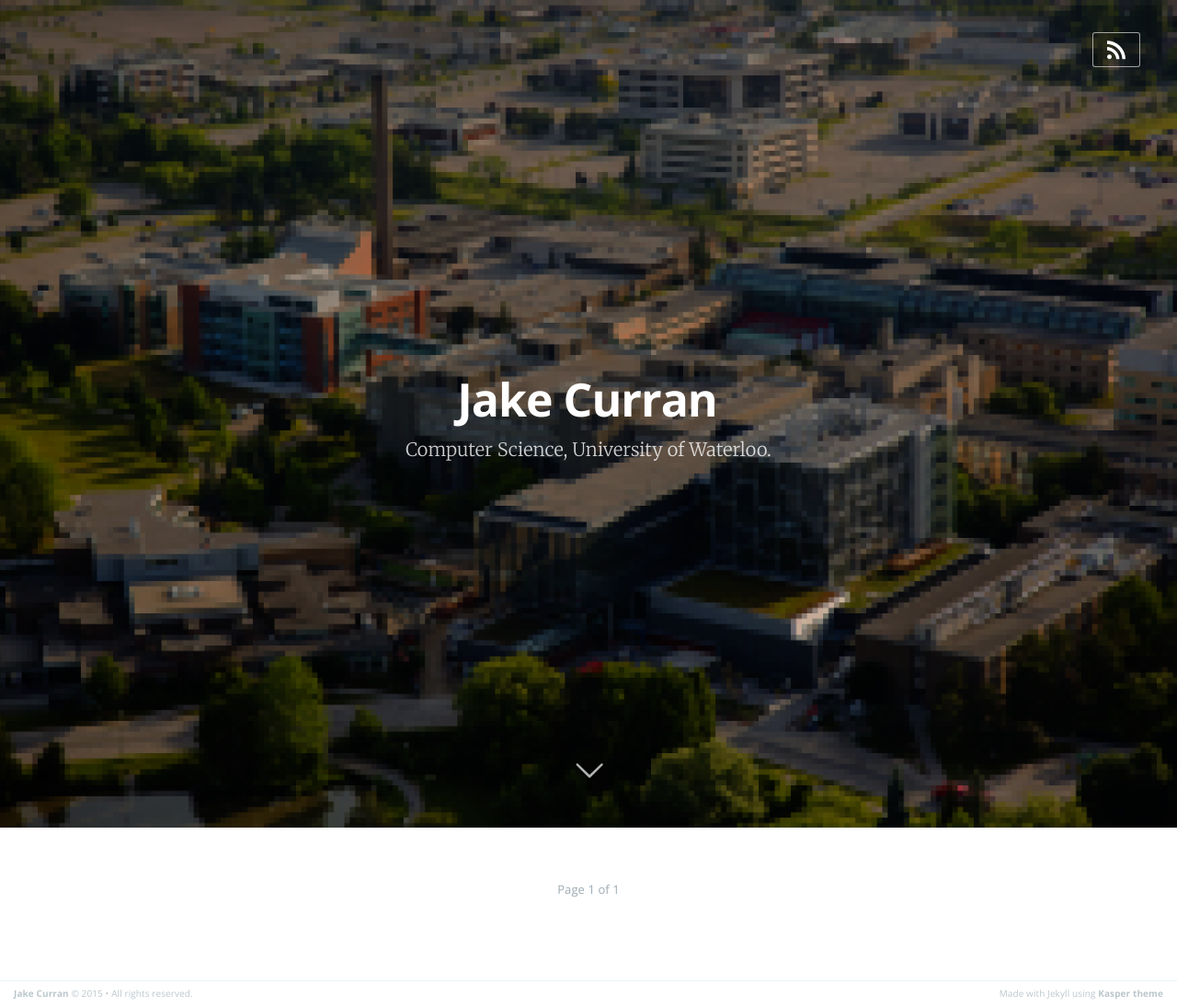
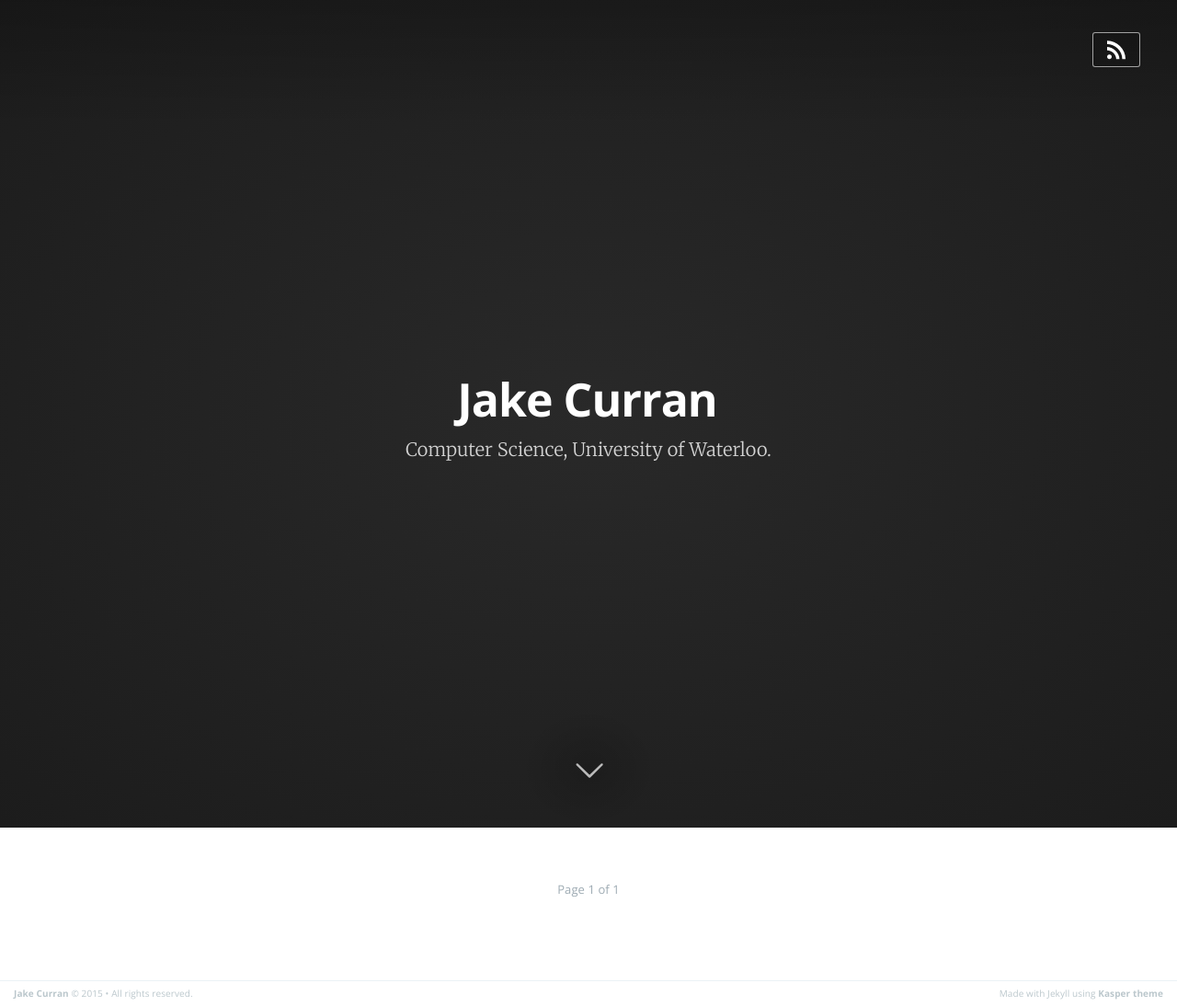
Before and after one commit to jakecurran/jakecurran.github.io, a Jekyll site: the page built from index.html, in a window 1280 px wide. Shown: the whole page at 92% size. Built offline with Jekyll 4.4.1, drawn with Linux system fonts in a browser that asks for light colours; Markdown is read by kramdown in place of the engine named in the settings; the list of posts is cut into pages by our own code.

Commit message:
Switched cover image for simple gradient

```diff
--- a/index.html
+++ b/index.html
@@ -1,10 +1,11 @@
 ---
 layout: default
 title: Home
-cover: /assets/images/cover.png
+cover: '#292929'
+cover-gradient: '#1C1C1C'
 ---
 
-<header class="main-header {% if page.cover %}" style="background-image: url({{ page.cover }}) {%else%}no-cover{% endif %}">
+<header class="main-header {% if page.cover %}" style="background: radial-gradient(transparent, {{ page.cover-gradient }}), {{page.cover}}; {%else%}no-cover{% endif %}">
     <nav class="main-nav overlay clearfix">
             {% if page.logo %}
                 <a class="blog-logo" href="{{ site.baseurl }}">
```
Also changed, not shown: assets/images/cover.png (deleted).
